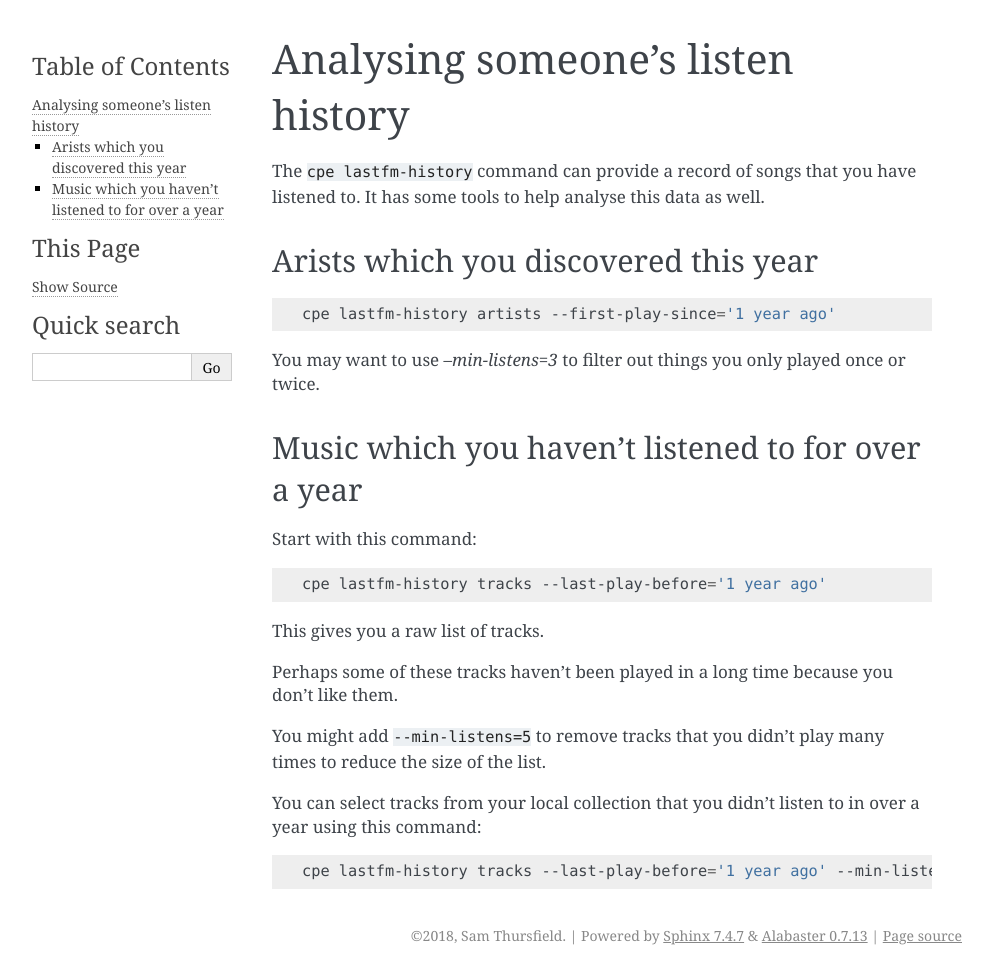
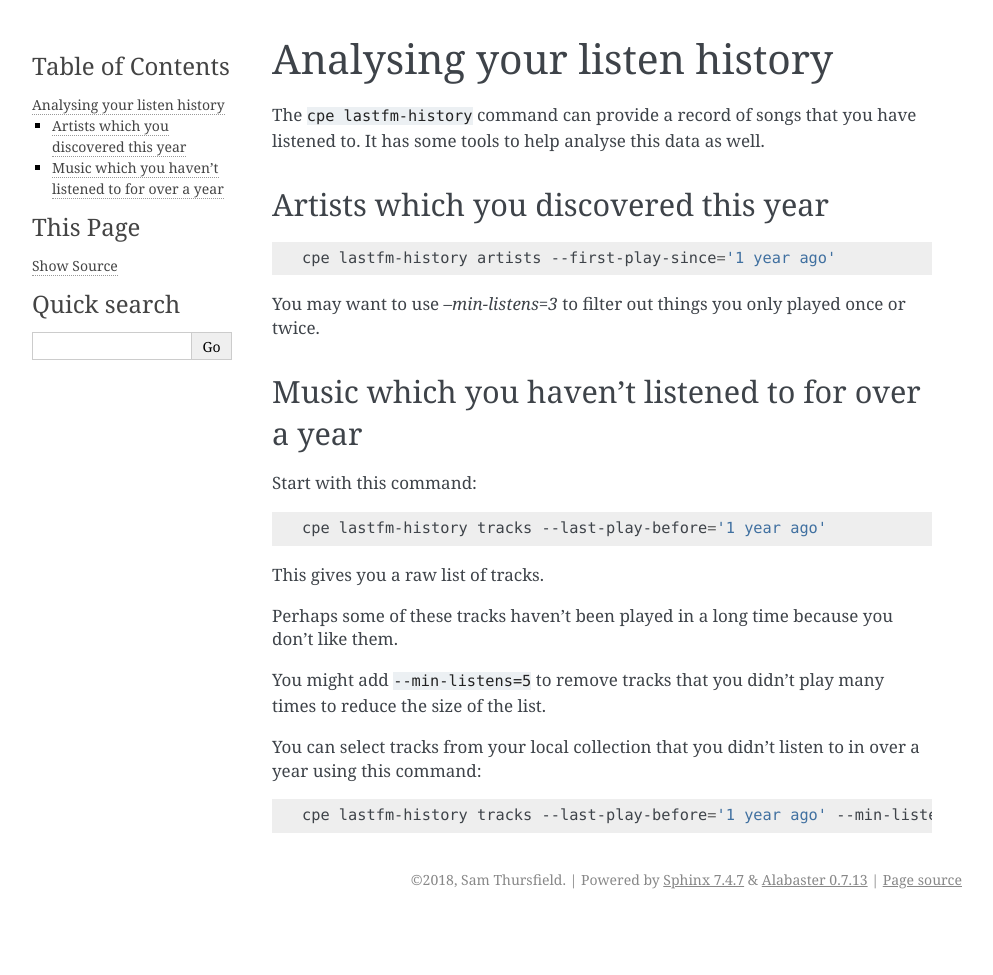
Before and after one commit to ssssam/calliope, a Sphinx documentation site: the page built from docs/use-cases/listen-history.rst, in a window 1280 px wide. Shown: the whole page, without its empty margins (148-1141 px from the left). Built offline with Sphinx 7.4.7, drawn with Linux system fonts in a browser that asks for light colours; after the commit the page ends 919 px from its top, so only the background shows below that.

Commit message:
docs: Fix typo and consistency issue

```diff
--- a/docs/use-cases/listen-history.rst
+++ b/docs/use-cases/listen-history.rst
@@ -1,12 +1,12 @@
 .. _listen_history:
 
-Analysing someone's listen history
+Analysing your listen history
 ==================================
 
 The ``cpe lastfm-history`` command can provide a record of songs that you have
 listened to. It has some tools to help analyse this data as well.
 
-Arists which you discovered this year
+Artists which you discovered this year
 -------------------------------------
 
 .. code:: bash
```
